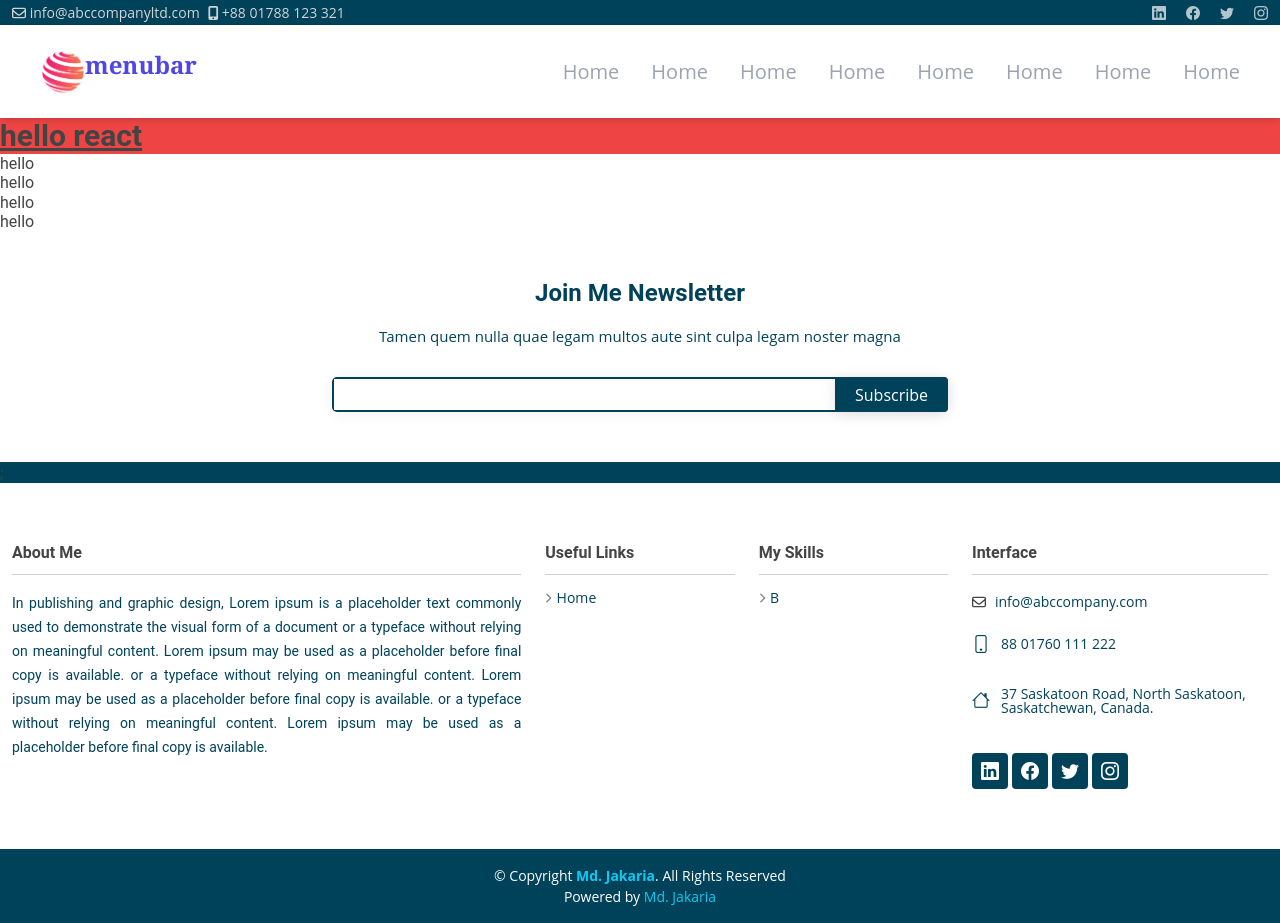
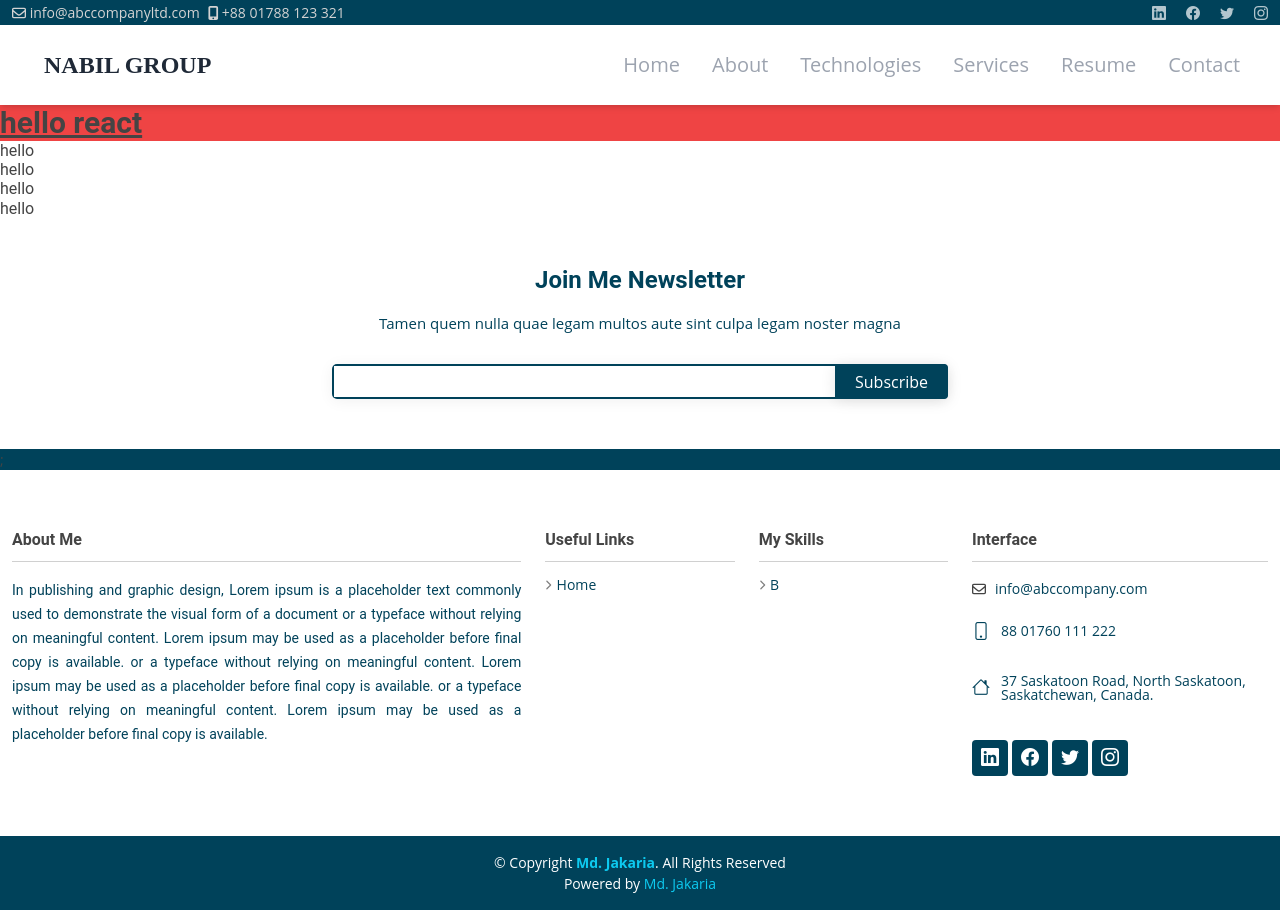
Before and after one commit to jakir-ruet/mjakaria, a React (Create React App) app: page / in a window 1280 px wide. Built offline with nearby package versions, Linux system fonts and the light colour scheme.

Commit message:
navbar design running

```diff
--- a/src/components/hoc/routers/Router.tsx
+++ /dev/null
@@ -1,4 +0,0 @@
-function Router() {
-  return <div>Router</div>;
-}
-export default Router;
--- a/src/components/hoc/website/navbar/Navbar.tsx
+++ b/src/components/hoc/website/navbar/Navbar.tsx
@@ -1,36 +1,29 @@
 import { useState } from 'react';
-import Brand from './components/Brand';
+import NavItems from './components/NavItems';
 const Header = () => {
-  let Links = [
-    { title: 'Home', path: '/' },
-    { title: 'Home', path: '/' },
-    { title: 'Home', path: '/' },
-    { title: 'Home', path: '/' },
-    { title: 'Home', path: '/' },
-    { title: 'Home', path: '/' },
-    { title: 'Home', path: '/' },
-    { title: 'Home', path: '/' },
-  ];
-  let [menuOpen, setMenuOpen] = useState(false);
+  let [menuOpen, setMenuOpen] = useState(true);
   return (
     <div className="shadow-md w-full sticky top-0 left-0">
       <div className="md:flex items-center justify-between bg-white py-4 md:px-10 px-7">
-        <Brand />
+        <div className="font-bold text-2xl cursor-pointer flex items-center font-[Poppins] text-gray-800">
+          <span className="text-3xl text-indigo-600 mr-1 pt-2"></span>
+          NABIL GROUP
+        </div>
         <div
           onClick={() => setMenuOpen(!menuOpen)}
           className="text-3xl absolute right-8 top-6 cursor-pointer md:hidden"
         >
-          ion
-          <i className={menuOpen ? 'IoCloseOutline' : 'IoMenuSharp'}></i>
+          <p>{menuOpen ? 'Open' : 'Close'}</p>
         </div>
         <ul
-          className={`md:flex md:items-center md:pb-0 pb-12 absolute md:static bg-white md:z-auto z-[-1] left-0 w-full md:w-auto md:pl-0 pl-9 transition-all duration-500 ease-in ${
-            menuOpen ? 'top-20' : 'top-[490px]'
+          style={{ transition: '1s' }}
+          className={`md:items-center md:flex md:pb-0 pb-12 absolute md:static bg-white md:z-auto z-[-1] left-0 w-full md:w-auto md:pl-0 pl-9 ${
+            menuOpen ? 'hidden ' : 'block'
           }`}
         >
-          {Links.map((link) => (
+          {NavItems.map((link) => (
             <li key={link.title} className="md:ml-8 text-xl md:my-0 my-7">
-              <a href={link.path} className="text-gray-400 duration-500">
+              <a href={link.href} className="text-gray-400 duration-500">
                 {link.title}
               </a>
             </li>
--- a/src/components/hoc/website/navbar/components/NavItems.tsx
+++ b/src/components/hoc/website/navbar/components/NavItems.tsx
@@ -1,9 +1,10 @@
-const NavItems = [
-  { title: 'Home', path: '/' },
-  { title: 'About', path: '/about' },
-  { title: 'Technologies', path: '/technologies' },
-  { title: 'Services', path: '/services' },
-  { title: 'Resume', path: '/resume' },
-  { title: 'Contact', path: '/contact' },
+import Items from '../../../../types/Items';
+let NavItems: Items[] = [
+  { title: 'Home', href: '/' },
+  { title: 'About', href: '/about' },
+  { title: 'Technologies', href: '/technologies' },
+  { title: 'Services', href: '/services' },
+  { title: 'Resume', href: '/resume' },
+  { title: 'Contact', href: '/contact' },
 ];
 export default NavItems;
--- /dev/null
+++ b/src/components/types/Items.ts
@@ -0,0 +1,2 @@
+type Items = { title: string; href: string };
+export default Items;
--- a/src/routers/Routes.js
+++ b/src/routers/Routes.js
@@ -1,17 +1,17 @@
-import { useNavigate, useLocation, useParams } from 'react-router-dom';
+import React from "react";
+import { createBrowserRouter } from "react-router-dom";
+import Navbar from '../components/hoc/website/navbar/Navbar';
 
-export default function routes(Child) {
-  return (props) => {
-    const location = useLocation();
-    const navigate = useNavigate();
-    const params = useParams();
-    return (
-      <Child
-        {...props}
-        navigate={navigate}
-        location={location}
-        params={params}
-      />
-    );
-  };
-}
+const Routes = () => {
+  React.createElement;
+  const router = createBrowserRouter([
+    {
+      path: '/',
+      element:
+        <>
+          <Navbar/>
+        </>
+    }
+  ]);
+};
+export default Routes;
```
